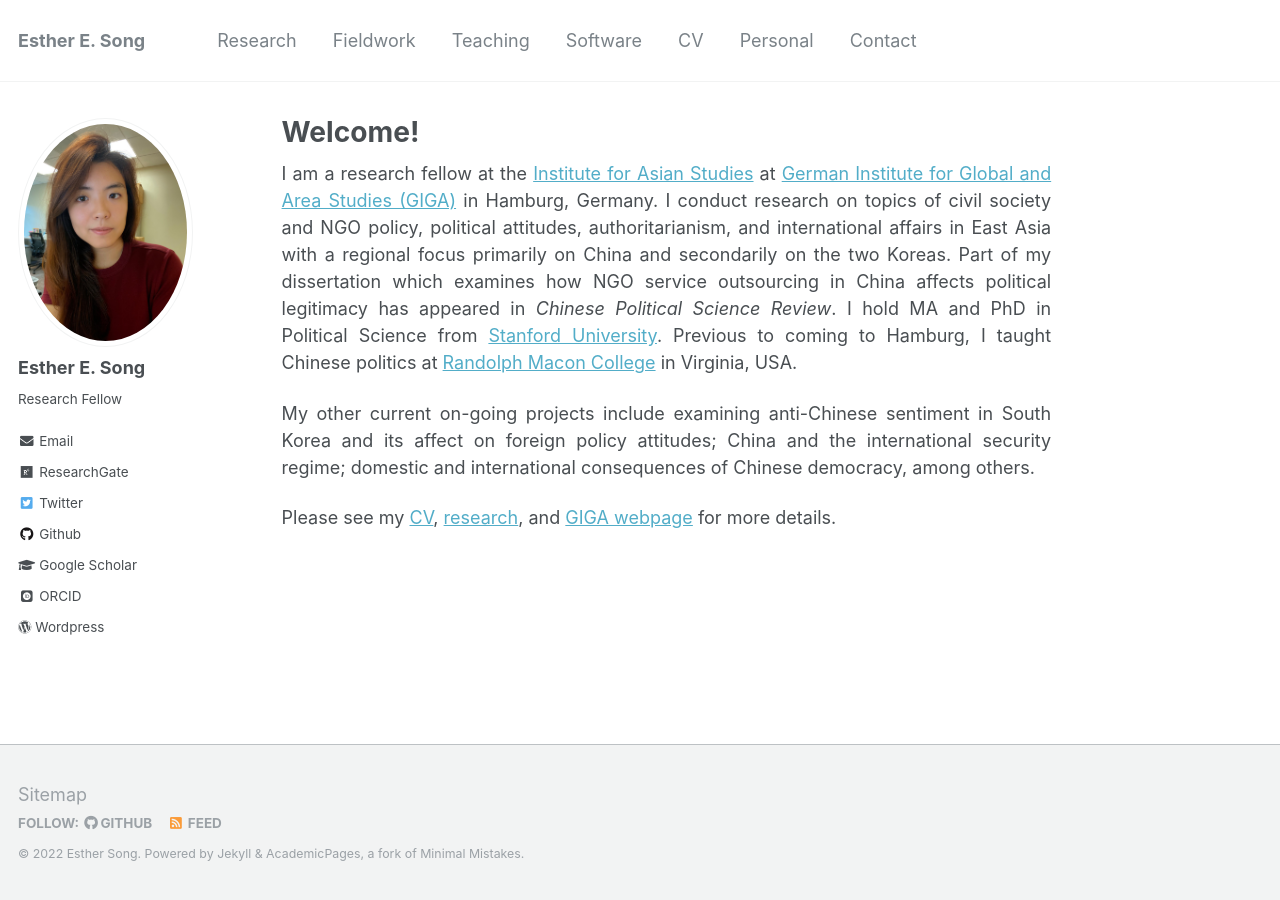
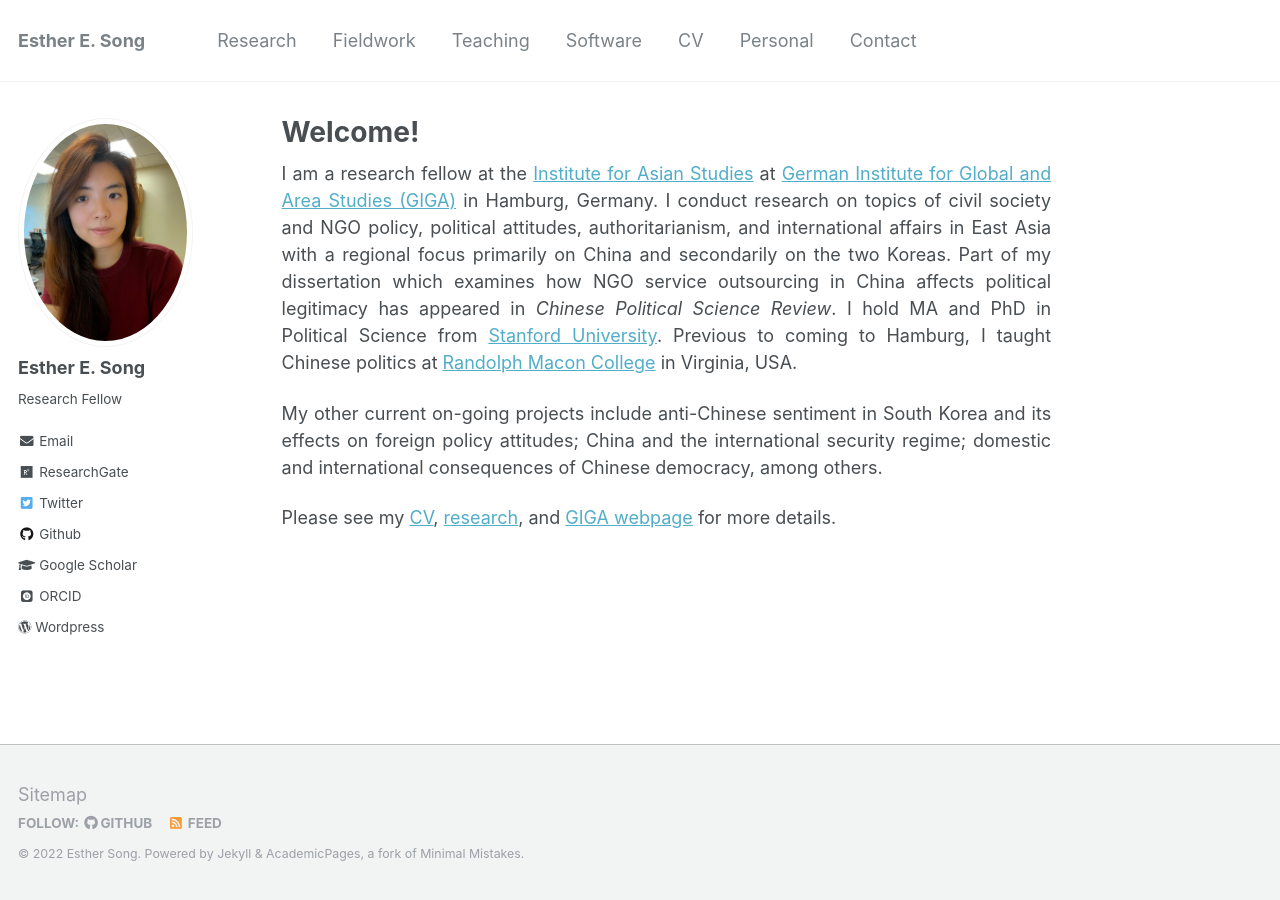
Before and after one commit to ehsong/ehsong.github.io, a Jekyll site: the page built from _pages/about.md, in a window 1280 px wide. Built offline with Jekyll 4.4.1, drawn with Linux system fonts in a browser that asks for light colours; some web fonts are replaced.

Commit message:
Update about.md

```diff
--- a/_pages/about.md
+++ b/_pages/about.md
@@ -9,6 +9,6 @@
 ---
 I am a research fellow at the [Institute for Asian Studies](https://www.giga-hamburg.de/en/institutes/giga-institute-for-asian-studies/) at [German Institute for Global and Area Studies (GIGA)](https://www.giga-hamburg.de/en/) in Hamburg, Germany. I conduct research on topics of civil society and NGO policy, political attitudes, authoritarianism, and international affairs in East Asia with a regional focus primarily on China and secondarily on the two Koreas. Part of my dissertation which examines how NGO service outsourcing in China affects political legitimacy has appeared in *Chinese Political Science Review*. I hold MA and PhD in Political Science from [Stanford University](https://stanford.edu). Previous to coming to Hamburg, I taught Chinese politics at [Randolph Macon College](https://www.rmc.edu/) in Virginia, USA.
 
-My other current on-going projects include examining anti-Chinese sentiment in South Korea and its affect on foreign policy attitudes; China and the international security regime; domestic and international consequences of Chinese democracy, among others.
+My other current on-going projects include anti-Chinese sentiment in South Korea and its effects on foreign policy attitudes; China and the international security regime; domestic and international consequences of Chinese democracy, among others.
 
 Please see my [CV](https://drive.google.com/file/d/1ODsDd7WNIOPJS446Zh2X7GkdUJVaZ_cZ/view?usp=sharing), [research](https://ehsong.github.io/research/), and [GIGA webpage](https://www.giga-hamburg.de/en/the-giga/team/song-esther) for more details.
```
